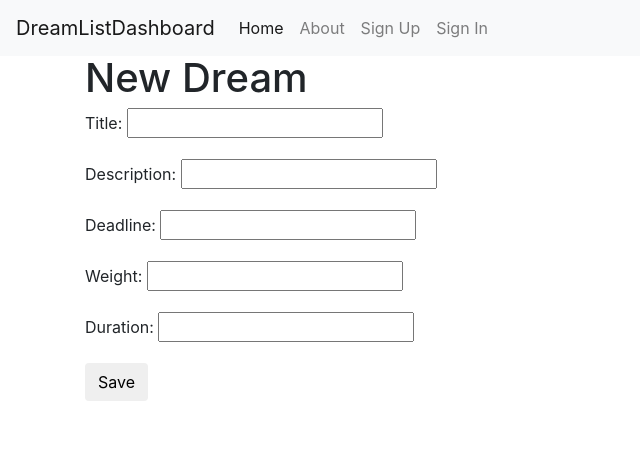
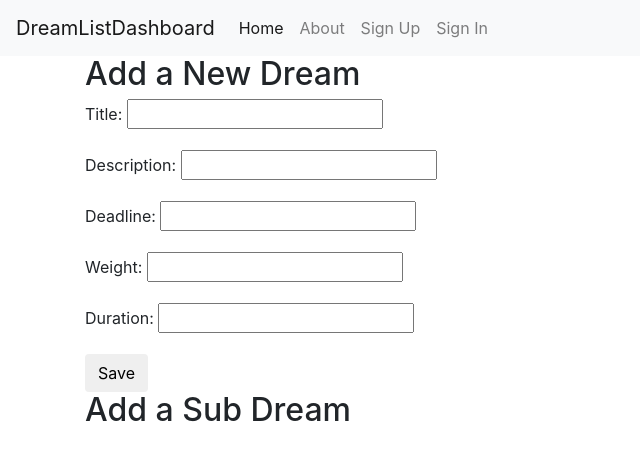
Before and after one commit to narutoadi/DreamTree, a Django app: page /manage/dreams/add in a window 1280 px wide. Shown: the top 461 px of the page, without its empty margins (0-640 px from the left). Run offline with Django 3.2, Linux system fonts and the light colour scheme; some libraries are stand-ins or nearby versions.

Commit message:
just a commit

```diff
--- a/dreamlistdashboard/dreamlistdashboard/templates/base.html
+++ b/dreamlistdashboard/dreamlistdashboard/templates/base.html
@@ -1,4 +1,5 @@
-{% load static i18n %}<!DOCTYPE html>
+{% load static i18n %}
+<!DOCTYPE html>
 <html lang="en">
   <head>
     <meta charset="utf-8">
@@ -82,7 +83,8 @@
         <h1>What can I do right now?</h1><br/>
       <a href="/manage/dreams/done"><h1>I just finished/completed/rejected a dream.</h1></a><br/>
       <a href="/manage/gifts/add"><h1>This can be a gift for me!!</h1></a><br/>
-      <a href="/manage/dreams/show"><h1>This is my Dashboard!</h1></a><br/>
+      <a href="/manage/dreams/show"><h1>This is my Dream List Dashboard!</h1></a>(which will soon become my home page)<br/>
+      <a href="#"><h1>This is my Dream Analytics Page.</h1></a>
       {% endblock content %}
 
     </div> <!-- /container -->
--- a/dreamlistdashboard/dreamlistdashboard/templates/manageDreams/post_dream.html
+++ b/dreamlistdashboard/dreamlistdashboard/templates/manageDreams/post_dream.html
@@ -1,9 +1,12 @@
 {% extends "base.html" %}
 
 {% block content %}
-    <h1>New Dream</h1>
+    <h2>Add a New Dream</h2>
     <form method="POST" class="post-form">{% csrf_token %}
         {{ form.as_p }}
         <button type="submit" class="save btn btn-default">Save</button>
     </form>
+
+    <h2>Add a Sub Dream</h2>
+
 {% endblock %}
--- a/dreamlistdashboard/manageDreams/forms.py
+++ b/dreamlistdashboard/manageDreams/forms.py
@@ -5,4 +5,5 @@ class addDreamForm(forms.ModelForm):
 
     class Meta:
         model = Dream
-        fields = ('title','description','deadline','weight','duration',)
+        #checking a commit
+        fields = ('title','description','deadline','weight','duration')
```
